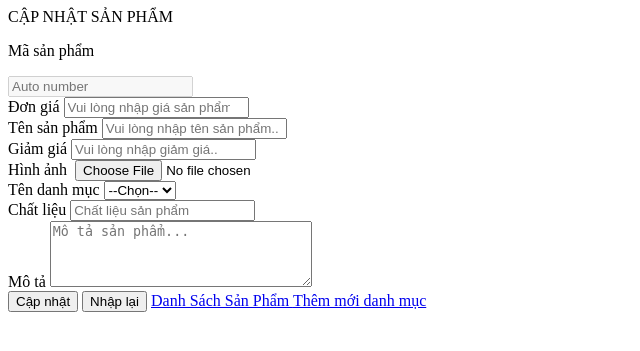
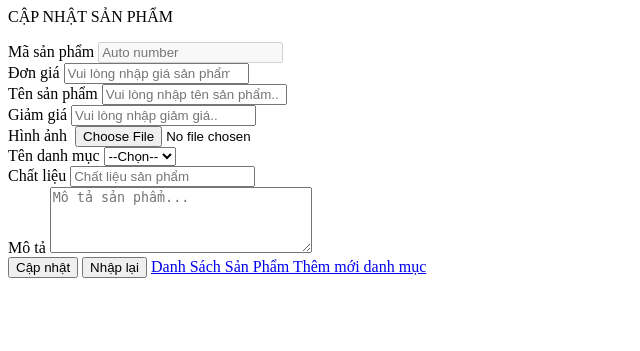
Before and after one commit to DungDev0106/WEB2041_Du_an-mau, a PHP site: page /admin/products/edit_pro.php in a window 1280 px wide. Shown: the top 351 px of the page, without its empty margins (0-640 px from the left). Run offline with PHP 8.4, Linux system fonts and the light colour scheme; data that the repository does not hold is empty.

Commit message:
edit pro update

```diff
--- a/admin/products/edit_pro.php
+++ b/admin/products/edit_pro.php
@@ -3,13 +3,13 @@
 ?>
 
 <section class="product w-full mt-5 leading-8">
-    <p class="p-3 text-[28px] border bg-[#EEE] rounded-md">
+    <p class="p-3 text-[28px] border bg-[#EEE] rounded-md mb-5">
                     CẬP NHẬT SẢN PHẨM
                 </p>
         <form action="index_admin.php?act=update_pro" method="post" enctype="multipart/form-data">
             <div class="grid grid-cols-2 gap-x-8 gap-y-2">
                 <div class="">
-                    <p>Mã sản phẩm</p>
+                    <label>Mã sản phẩm</label>
                     <input class="border w-full rounded-[4px] px-3 h-[40px]"
                            type="text" disabled name="ma_san_pham" id="ma_san_pham"
                            placeholder="Auto number" value="<?php echo $one_pro['pro_id']?>">
```
